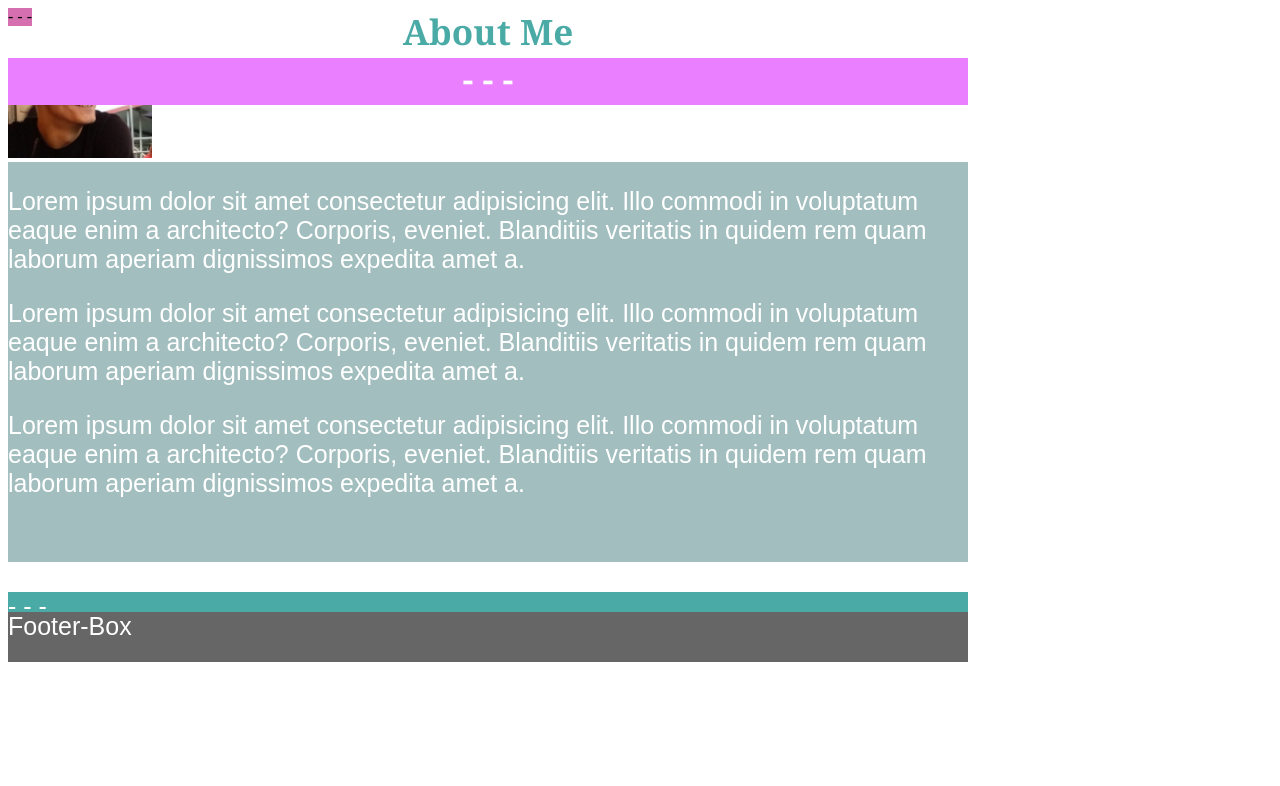
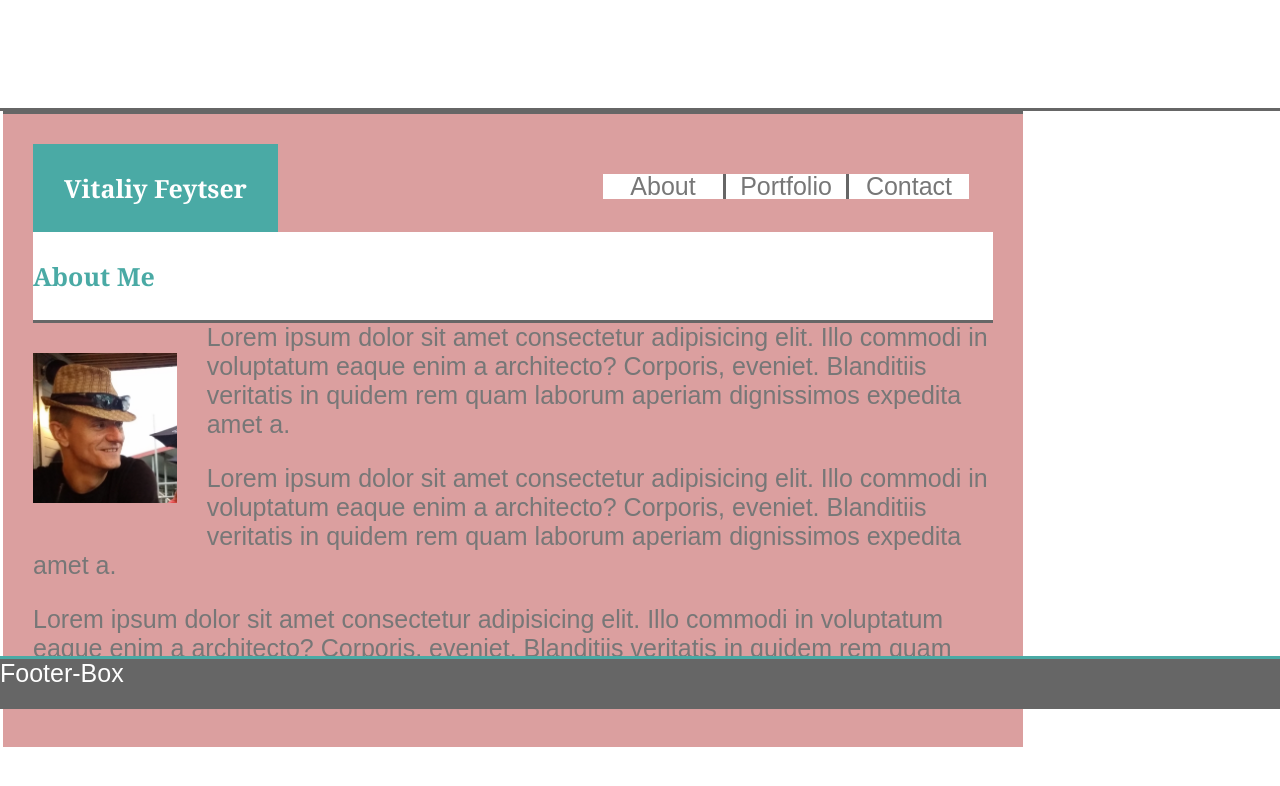
Before and after one commit to vitaliyfeytser/Basic-Portfolio, a plain HTML site: page index.html in a window 1280 px wide. Drawn offline with Linux system fonts and the light colour scheme.

Commit message:
another mess-i thought i had it

```diff
--- a/assets/css/style.css
+++ b/assets/css/style.css
@@ -1,30 +1,42 @@
+HTML, body {
+    margin: 0px;
+    padding: 0px;
+    border: 0px;
+}
 
-#page {
-    height: 800px;
+
+
+/* #page {
+   height: 800px;
     width: 1200px;
-    background-color: blanchedalmond;
 
     padding-left: 252px;
+    padding-right: 252px;
     margin: 0px;
 
-    position: absolute;
+    position: relative;
     float: left;
+} */
 
-
+.center {
+    margin: auto;
+    width: 100%;
+    border: 3px solid green;
 }
 
 #header-box {
-    height: 50px;
-    width: 960px;
-    background-color: aquamarine;
+    height: 88px;
+    width: 100%;
+    background-color: white;
 
-    padding: 0px;
-    margin: 0px;
-    border-bottom: 5px;
-    border-bottom-color: #666666;
+    padding: 10px;
+    margin: auto;
 
-    position: absolute;
+    border-bottom: 3px solid #666666;
+
+    position: relative;
     float: left;
+
 
     color: white;
     font-family: 'Georgia', Times, 'Times New Roman', serif;
@@ -34,147 +46,134 @@
 }
 
 
+/* .clearfix::after {
+    content: "";
+    clear: both;
+    display: table;
+} */
+
 #name-box {
-    height: 50px;
-    width: 960px;
+    height: 88px;
+    width: 245px;
     background-color: #4aaaa5;
 
     padding: 0px;
     margin: 0px;
 
-    position: absolute;
+    position: relative;
     float: left;
 
     color: white;
     font-family: 'Georgia', Times, 'Times New Roman', serif;
-    font-size: 35px;
+    font-size: 25px;
     font-weight: bolder;
     text-align: center;
+    line-height: 88px;
 
 }
 
 .tab {
-    height: 50px;
-    width: 90px;
-    background-color: rgb(170, 231, 255);
+    height: 25px;
+    width: 120px;
+    background-color: white;
 
-    position: absolute;
-    float: right;
+    position: relative;
+    float: left;
 
-    margin: 0px;
+    margin-top: 30px;
     padding: 0px;
 
     font-family: 'Arial', 'Helvetica Neue', Helvetica, sans-serif;
     font-size: 25px;
+    text-align: center;
+    line-height: 25px;
 
 }
 
-/*
+
 .about-tab {
+    margin-left: 325px;
 
 }
 .porfolio-tab {
+    border-left: 3px solid #666666;
+    border-right: 3px solid #666666;
 
 }
 .contact-tab {
-
-} */
-
-#header-line {
-    height: 50px;
-    width: 960px;
-    background-color: rgb(234, 127, 255);
-
-    padding: 0px;
-    margin: 0px;
-
-    position: absolute;
-    float: left;
-
-    color: white;
-    font-family: 'Georgia', Times, 'Times New Roman', serif;
-    font-size: 35px;
-    font-weight: bolder;
-    text-align: center;
 
 }
 
 
 #about-me-box {
-    height: 50px;
+    height: 88px;
     width: 960px;
     background-color: white;
 
-    position: absolute;
+    position: relative;
     float: left;
 
     padding: 0px;
     margin: 0px;
 
+    border-bottom: 3px solid #666666;
+
     color: #4aaaa5;
     font-family: 'Georgia', Times, 'Times New Roman', serif;
-    font-size: 35px;
+    font-size: 25px;
     font-weight: bolder;
-    text-align: center;
+    text-align: left;
+    line-height: 88px;
 
 }
 
-#about-me-line {
-    background-color: rgb(214, 111, 175);
-    position: absolute;
-    float: left;
-}
+
+/* .clearfix {
+    overflow: auto;
+} */
 
 #my-picture {
     height: 150px;
+    float: left;
+    margin-top: 30px;
+    margin-right: 30px;
+    margin-bottom: 30px;
 }
 
+
 #text-box {
-    height: 400px;
+    height: fit-content;
     width: 960px;
-    background-color: rgb(162, 190, 190);
+    background-color: #db9f9f;
 
-    padding: 0px;
+    padding: 30px;
     margin-top: 0px;
 
-    position: absolute;
+    border-top: 3px solid #666666;
+
+    position: relative;
     float: left;
 
-    color: white;
+    color: #777777;
     font-family: 'Arial', 'Helvetica Neue', Helvetica, sans-serif;
     font-size: 25px;
-    /* font-weight: bolder; */
     text-align: left;
 
 }
 
-#footer-line {
-    height: 50px;
-    width: 960px;
-    background-color: #4aaaa5;
-
-    padding: 0px;
-    margin-top: 430px;
-
-    position: absolute;
-    float: left;
-
-    color: white;
-    font-family: 'Arial', 'Helvetica Neue', Helvetica, sans-serif;
-    font-size: 25px;
-    text-align: left;
+#first-paragraph {
+    padding-top: 90px;
 }
 
 #footer-box {
     height: 50px;
-    width: 960px;
+    width: 100%;
     background-color: #666666;
 
     padding: 0px;
-    margin-top: 450px;
+    margin-top: 650px;
 
-    border-top: 20px;
-    border-top-color: #4aaaa5;
+    border-top: 3px solid #4aaaa5;
 
     position: absolute;
     float: left;
@@ -188,6 +187,7 @@
 
 
 
+
 /*
 #text-box:hover {
     color: green;
--- a/index.html
+++ b/index.html
@@ -10,11 +10,13 @@
 
 </head>
 
-<body class="body">
+<body >
 
-    <!-- <main id="page"> -->
+    <header id="header-box">Header-Box</header>
 
-        <header id="header-box">Header-Box
+    <main class="center" id="page">
+
+            <article id="text-box">
 
                     <div id="name-box">Vitaliy Feytser</div>
 
@@ -22,22 +24,12 @@
                     <nav class="tab porfolio-tab">Portfolio</nav>
                     <nav class="tab contact-tab">Contact</nav>
 
-            <div id="header-line">- - -</div>
-
-        </header>
-
-        <!-- <br>     -->
 
                 <div id="about-me-box">About Me</div>
 
-        <div id="about-me-line">- - -</div>
-
                 <img id="my-picture" src="assets/images/Vitaliy.jpeg" alt="Vitaliy Feytser">
 
-        <!-- <br> -->
-
-        <article id="text-box">
-            <p>
+                <p id="first-paragraph">
                     Lorem ipsum dolor sit amet consectetur adipisicing elit. Illo commodi in voluptatum eaque enim a architecto? Corporis, eveniet. Blanditiis veritatis in quidem rem quam laborum aperiam dignissimos expedita amet a.
                 </p>
                 <p>
@@ -49,11 +41,11 @@
 
             </article>
 
-        <div id="footer-line">- - -</div>
-        <div id="footer-box">Footer-Box</div>
 
 
-    <!-- </main> -->
+    </main>
+
+    <footer id="footer-box">Footer-Box</footer>
 
 
 
```
Lines whose indentation alone changed are shown as unchanged.
